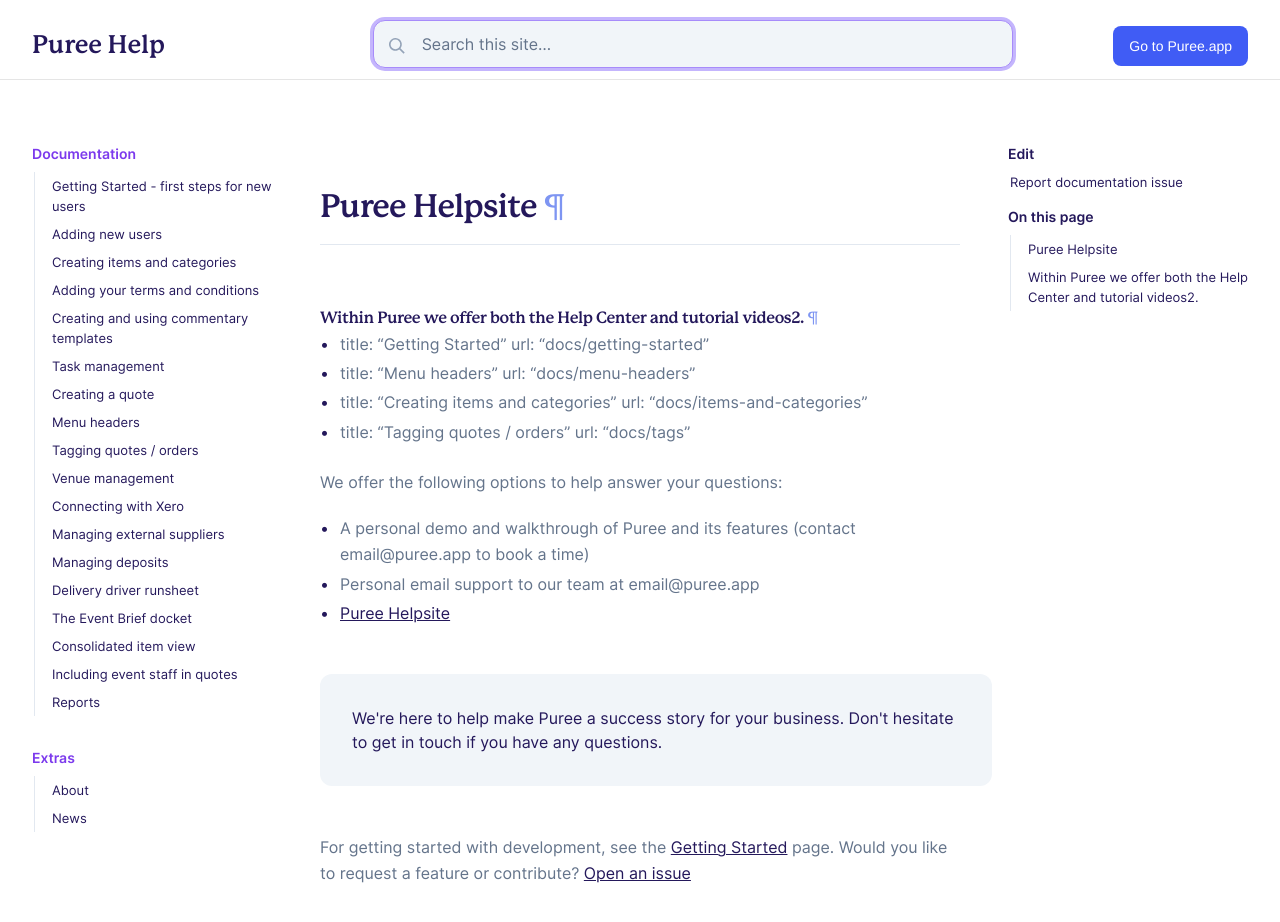
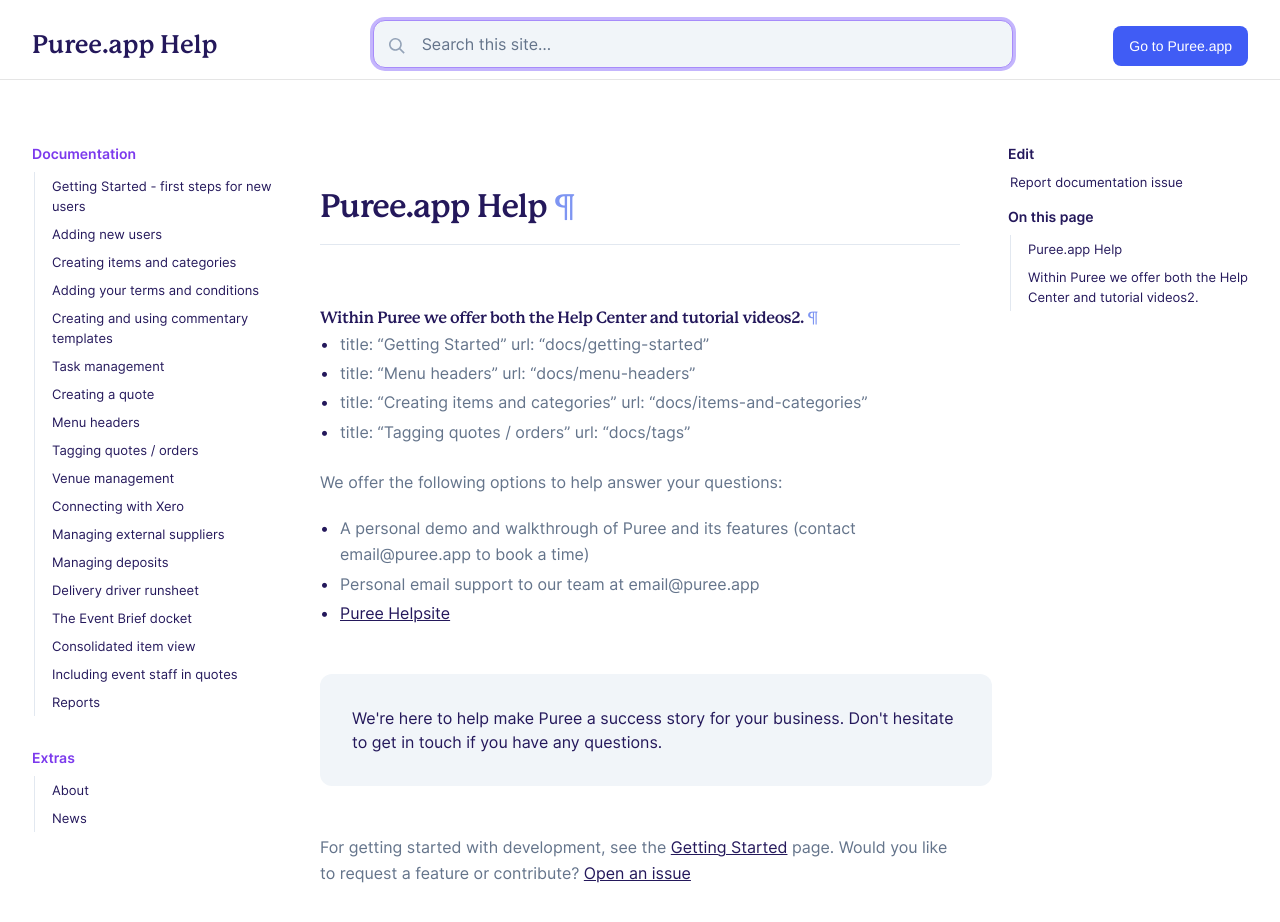
Before and after one commit to puree-catering/puree-catering.github.io, a Jekyll site: the page built from pages/index.md, in a window 1280 px wide and 1054 px high. Shown: the top 922 px of the window. Built offline with Jekyll 4.4.1, drawn with Linux system fonts in a browser that asks for light colours.

Commit message:
adding screenshots

```diff
--- a/_config.yml
+++ b/_config.yml
@@ -14,7 +14,7 @@
 # You can create any custom variable you would like, and they will be accessible
 # in the templates via {{ site.myvariable }}.
 
-title: Puree Help
+title: Puree.app Help
 email: email@puree.app
 author: Puree
 description: > # this means to ignore newlines until "baseurl:"
--- a/_data/toc.yml
+++ b/_data/toc.yml
@@ -41,6 +41,6 @@
   url: "docs/extras"
   links:
     - title: "About"
-      url: "docs/about"
+      url: "about"
     - title: "News"
-      url: "docs/news"
+      url: "news"
--- a/pages/index.md
+++ b/pages/index.md
@@ -1,6 +1,6 @@
 ---
 layout: page
-title: Puree Helpsite
+title: Puree.app Help
 permalink: /
 ---
 
```
